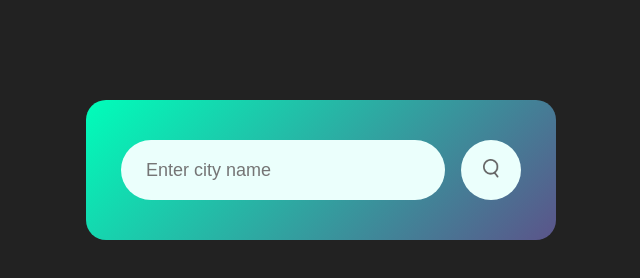
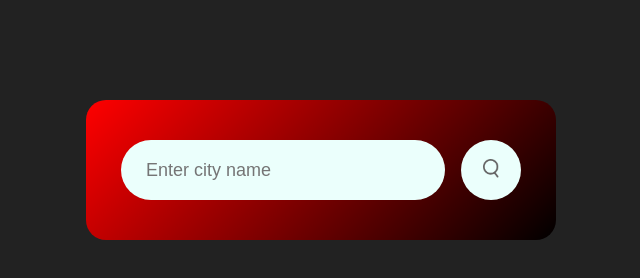
Before and after one commit to kedeswar7/Weather_Report, a plain HTML site: page index.html in a window 1280 px wide. Shown: the whole page, without its empty margins (319-959 px from the left). Drawn offline with Linux system fonts and the light colour scheme.

Commit message:
Update index.css

```diff
--- a/index.css
+++ b/index.css
@@ -8,7 +8,7 @@ body{
 .card{
     width: 90%;
     max-width: 470px;
-    background: linear-gradient(135deg,#00feba,#5b548a);
+    background: linear-gradient(135deg,red,black);
     color: #fff;
     margin: 100px auto 0;
     border-radius: 20px;
```
